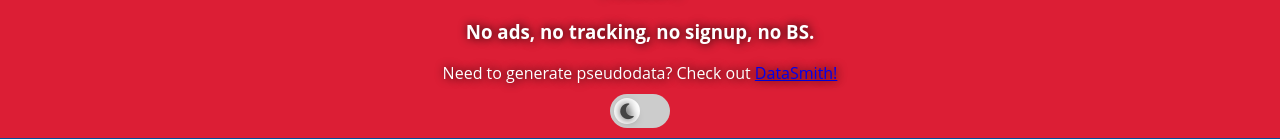
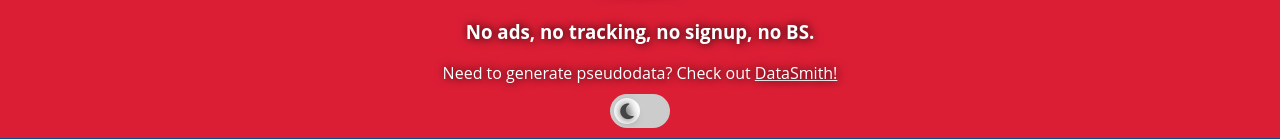
Before and after one commit to tordenmus/amipwned, a plain HTML site: page index.html in a window 1280 px wide. In both pictures the pointer is over the link "DataSmith!". Shown: the part 174-313 px from the top of the page. Drawn offline with Linux system fonts and the light colour scheme.

Commit message:
Add files via upload

```diff
--- a/index.html
+++ b/index.html
@@ -237,7 +237,7 @@ input:checked + .slider:before {
     <div class="header-bar">
       <h1 class="fancy">verkassi</h1>
       <img src="iceland.png" alt="Iceland flag" width="32">
-      <br>/vɛr̥k/ & /ˈkʰasːɪ/ <br>("toolbox") <h3>No ads, no tracking, no signup, no BS.<br></h3>Need to generate pseudodata? Check out <a href="datasmith.html" target="_blank">DataSmith!</a><br>
+      <br>/vɛr̥k/ & /ˈkʰasːɪ/ <br>("toolbox") <h3>No ads, no tracking, no signup, no BS.<br></h3>Need to generate pseudodata? Check out <a href="datasmith.html" class="dslink" target="_blank">DataSmith!</a><br>
 
 <label class="switch">
   <input type="checkbox">
@@ -254,6 +254,9 @@ input:checked + .slider:before {
               <style>
                 body {
                   background-color: #02529C;
+                }
+                .dslink:hover {
+                   color: white;
                 }
 
                 .calculator {
```
